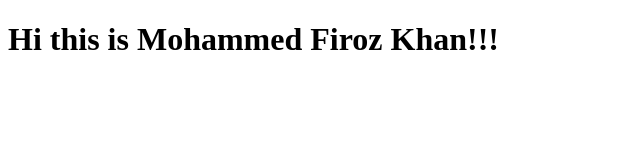
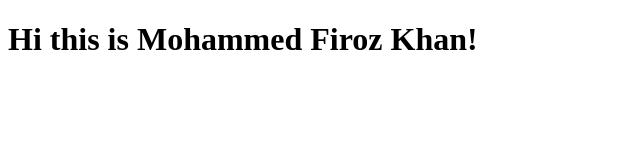
Before and after one commit to MohammedFirozKhan/FirozKhan.github.io, a plain HTML site: page index.html in a window 1280 px wide. Shown: the full height of the page, 0-640 px from the left. Drawn offline with nearby package versions, Linux system fonts and the light colour scheme.

Commit message:
change in text

```diff
--- a/index.html
+++ b/index.html
@@ -8,7 +8,7 @@
       <script>
          // write your d3 code here..
       </script>
-<h1> Hi this is Mohammed Firoz Khan!!!</h1>
+<h1> Hi this is Mohammed Firoz Khan!</h1>
    </body>
 
 </html>
```
